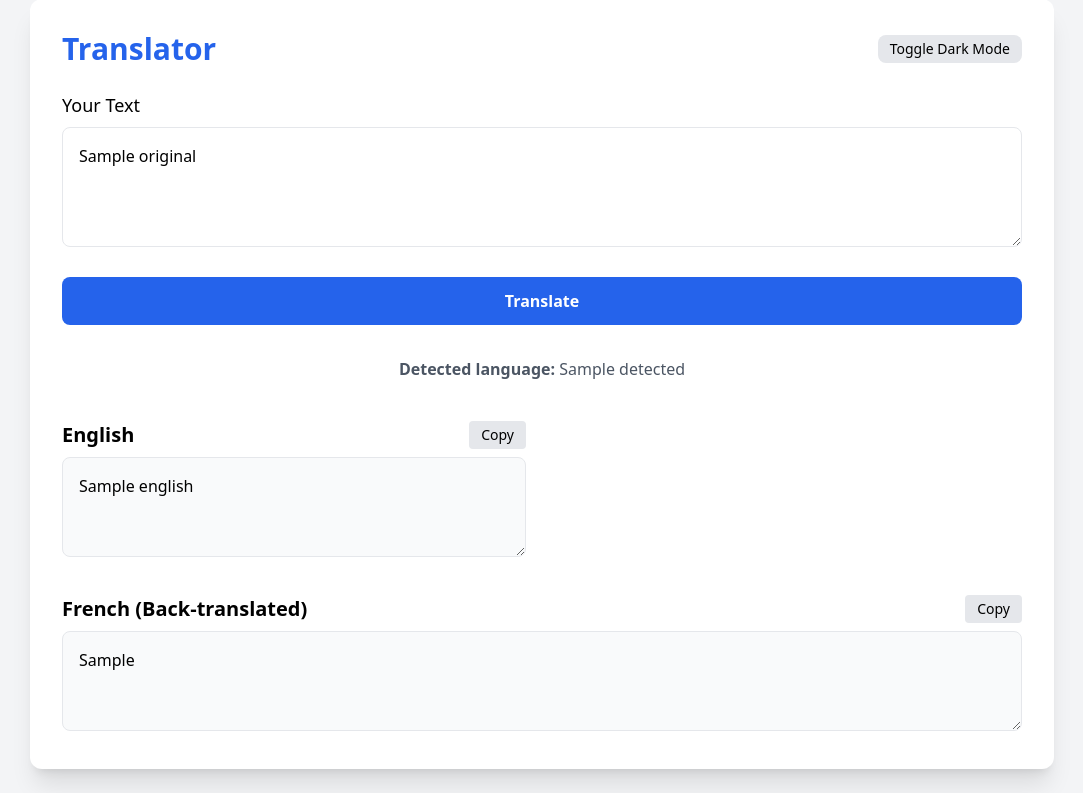
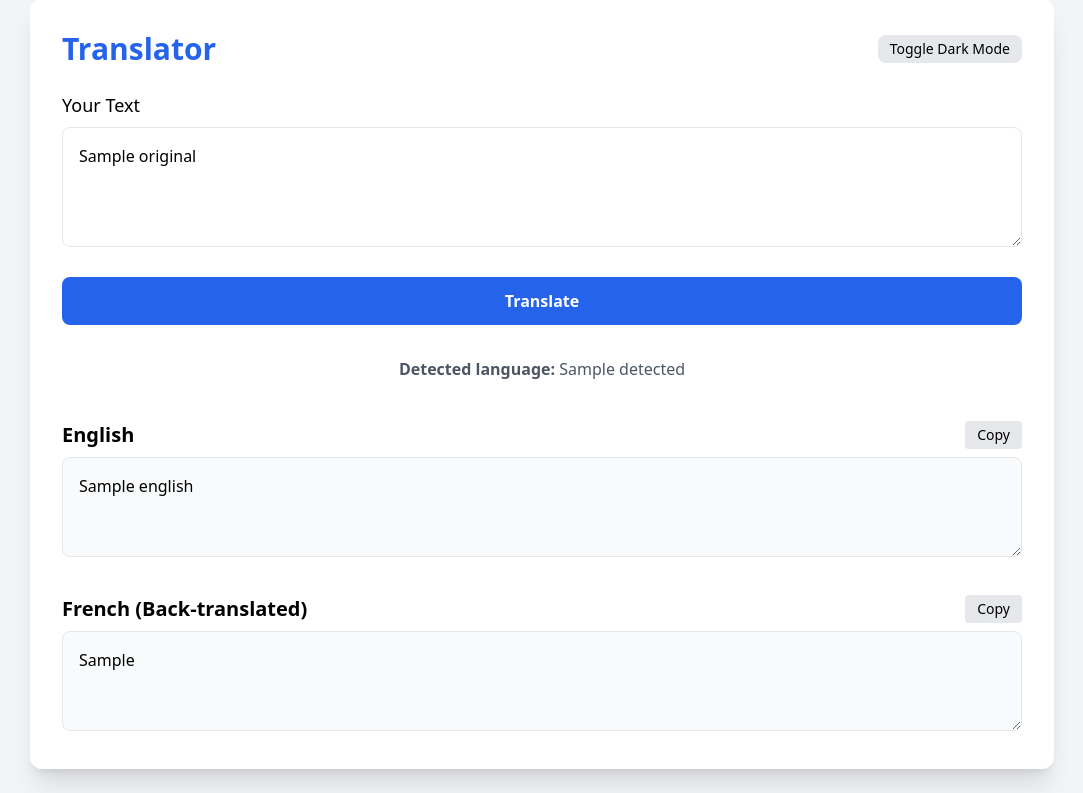
Before and after one commit to djhindley/french-translator, a Flask app: template templates/index.html in a window 1280 px wide. Shown: the part 25-818 px from the top of the page, without its empty margins (98-1181 px from the left). Run offline with Flask 3, Linux system fonts and the light colour scheme; the template is opened without the code that fills it: most values are stand-ins (such as "Sample title", 1, 10 or a date in 2020); some libraries are stand-ins or nearby versions.

Commit message:
Make Enlgish translation fill full width of screen

```diff
--- a/templates/index.html
+++ b/templates/index.html
@@ -74,7 +74,7 @@
 
 
       <!-- English -->
-      <div class="space-y-2">
+      <div class="space-y-2 md:col-span-2">
         <div class="flex justify-between items-center">
           <h2 class="text-xl font-semibold dark:text-gray-100">English</h2>
           <button onclick="copyText('{{ english | replace("'","&#39;") }}')" class="text-sm bg-gray-200 dark:bg-gray-700 px-3 py-1 rounded">Copy</button>
```
